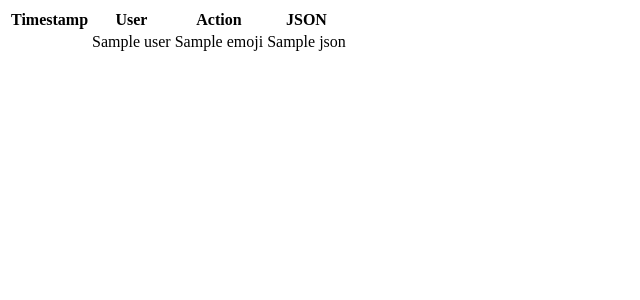
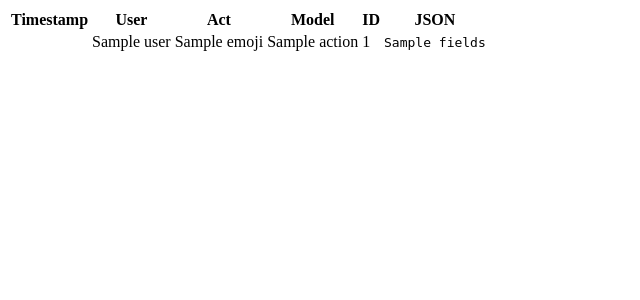
Before and after one commit to nim65s/compotes, a Django app: template actions/templates/actions/action_table.html in a window 1280 px wide. Shown: the top 300 px of the page, without its empty margins (0-640 px from the left). Run offline with Django 4.2, Linux system fonts and the light colour scheme; the template is opened without the code that fills it: most values are stand-ins (such as "Sample title", 1, 10 or a date in 2020); data that the repository does not hold is empty; parts of the project's set-up code (start-up, migrations or seed data) failed here and were passed over; some libraries are stand-ins or nearby versions.

Commit message:
cleaner action table

```diff
--- a/actions/templates/actions/action_table.html
+++ b/actions/templates/actions/action_table.html
@@ -5,7 +5,9 @@
     <tr>
       <th scope="col">{% translate "Timestamp" %}</th>
       <th scope="col">{% translate "User" %}</th>
-      <th scope="col">{% translate "Action" %}</th>
+      <th scope="col">{% translate "Act" %}</th>
+      <th scope="col">{% translate "Model" %}</th>
+      <th scope="col text-end">{% translate "ID" %}</th>
       <th scope="col">{% translate "JSON" %}</th>
     </tr>
   </thead>
@@ -15,7 +17,9 @@
       <td>{% include "ndh/dt.html" with dt=action.created %}</td>
       <td>{{ action.user }}</td>
       <td class="text-center">{{ action.emoji }}</td>
-      <td>{{ action.json }}</td>
+      <td>{{ action.verbose_name }}</td>
+      <td class="number">{{ action.json.pk|default_if_none:"" }}</td>
+      <td><code>{{ action.json.fields }}</code></td>
     </tr>
     {% endfor %}
     <tbody>
```
Also changed, not shown: actions/models.py (+11 -3 lines).
